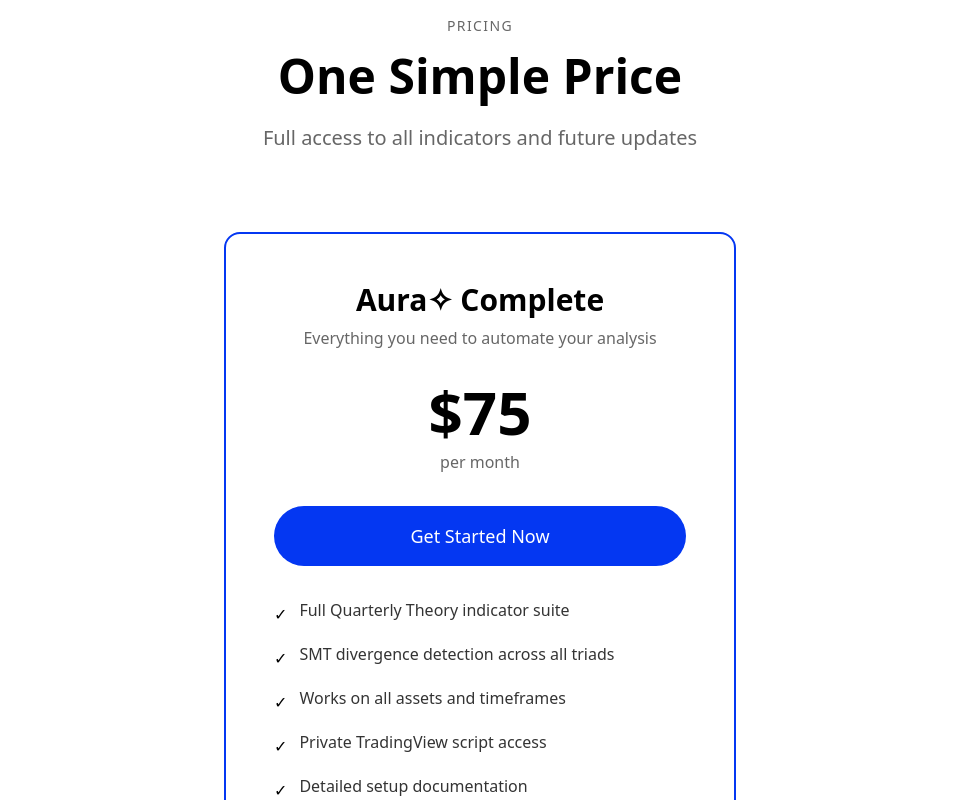
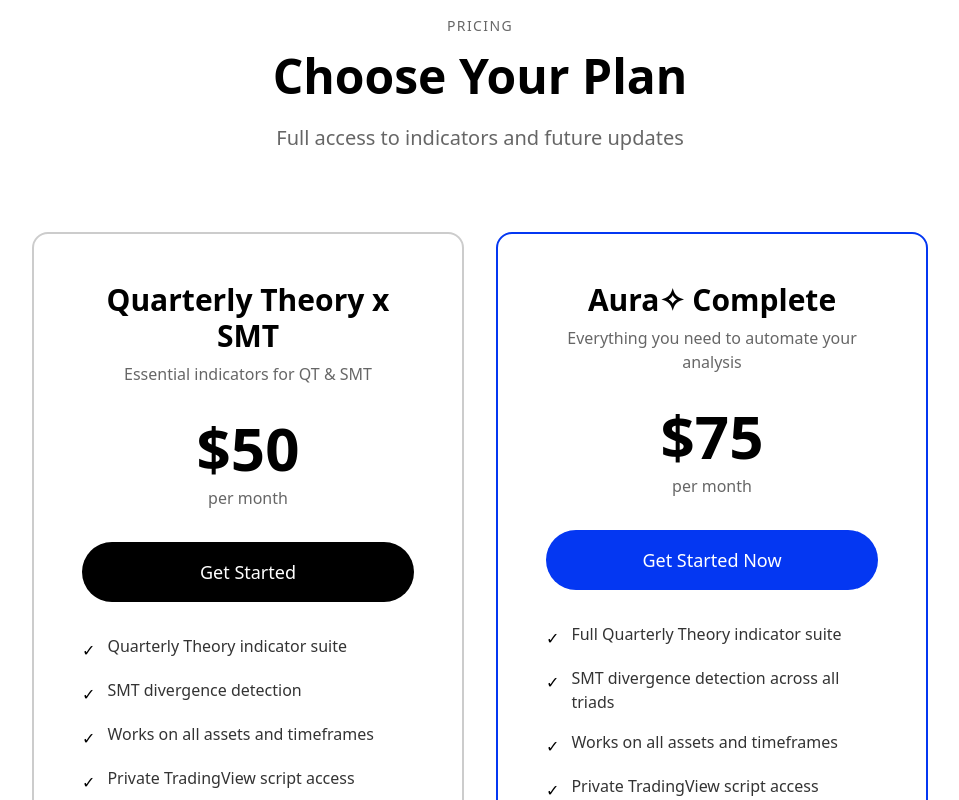
Before and after one commit to aurasengineer/aura-website-final, a Next.js app: page / in a window 1280 px wide. Shown: the part 2580-3380 px from the top of the page, without its empty margins (160-1119 px from the left). Built offline with nearby package versions, Linux system fonts and the light colour scheme.

Commit message:
new idnictor

```diff
--- a/app/page.tsx
+++ b/app/page.tsx
@@ -130,11 +130,42 @@
   <div className="max-w-7xl mx-auto px-6">
     <div className="text-center mb-20">
       <p className="text-sm uppercase tracking-widest text-black/60 mb-4">Pricing</p>
-            <h2 className="text-5xl font-bold mb-6">One Simple Price</h2>
-            <p className="text-xl text-black/60">Full access to all indicators and future updates</p>
+      <h2 className="text-5xl font-bold mb-6">Choose Your Plan</h2>
+      <p className="text-xl text-black/60">Full access to indicators and future updates</p>
     </div>
 
-          <div className="max-w-lg mx-auto">
+    <div className="max-w-4xl mx-auto grid md:grid-cols-2 gap-8">
+      {/* Plan 1: Quarterly Theory x SMT */}
+      <div className="bg-white rounded-2xl border-2 border-black/20 p-12 text-center hover:shadow-2xl transition-shadow">
+        <div className="mb-8">
+          <h3 className="text-3xl font-bold mb-2">Quarterly Theory x SMT</h3>
+          <p className="text-black/60">Essential indicators for QT & SMT</p>
+        </div>
+
+        <div className="mb-8">
+          <div className="text-6xl font-bold mb-2">$50</div>
+          <div className="text-black/60">per month</div>
+        </div>
+
+        <button className="w-full bg-black text-white px-8 py-4 rounded-full text-lg font-medium hover:bg-black/80 transition-colors mb-8">
+          Get Started
+        </button>
+
+        <div className="space-y-4 text-left">
+          {['Quarterly Theory indicator suite', 'SMT divergence detection', 'Works on all assets and timeframes', 'Private TradingView script access', 'Setup documentation', 'All future updates'].map((feature, i) => (
+            <div key={i} className="flex items-start gap-3">
+              <span className="text-black mt-1">✓</span>
+              <span className="text-black/80">{feature}</span>
+            </div>
+          ))}
+        </div>
+
+        <div className="mt-8 pt-8 border-t border-black/10">
+          <p className="text-sm text-black/60">14-day money-back guarantee</p>
+        </div>
+      </div>
+
+      {/* Plan 2: Aura Complete */}
       <div className="bg-white rounded-2xl border-2 border-[#0437f2] p-12 text-center hover:shadow-2xl transition-shadow">
         <div className="mb-8">
           <h3 className="text-3xl font-bold mb-2">Aura✧ Complete</h3>
```
Lines whose indentation alone changed are shown as unchanged.
